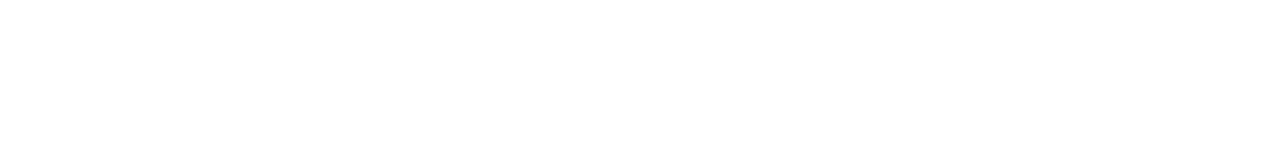
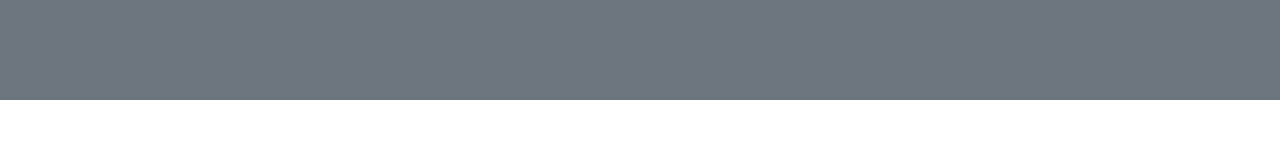
Before and after one commit to Skyfe24/html-css-bootstrap-freelancer, a plain HTML site: page index.html in a window 1280 px wide. Drawn offline with nearby package versions, Linux system fonts and the light colour scheme.

Commit message:
header 1

```diff
--- a/index.html
+++ b/index.html
@@ -9,10 +9,10 @@
     <title>Freelance</title>
 </head>
 <body>
-    <footer>
+    <header class="bg-secondary">
         <div class="container"></div>
 
-    </footer>
-
+    </header>
+    <script src="https://cdn.jsdelivr.net/npm/bootstrap@5.2.3/dist/js/bootstrap.bundle.min.js" integrity="sha384-kenU1KFdBIe4zVF0s0G1M5b4hcpxyD9F7jL+jjXkk+Q2h455rYXK/7HAuoJl+0I4" crossorigin="anonymous"></script>
 </body>
 </html>
--- a/style.css
+++ b/style.css
@@ -0,0 +1,3 @@
+header{
+    height: 100px;
+}
```
